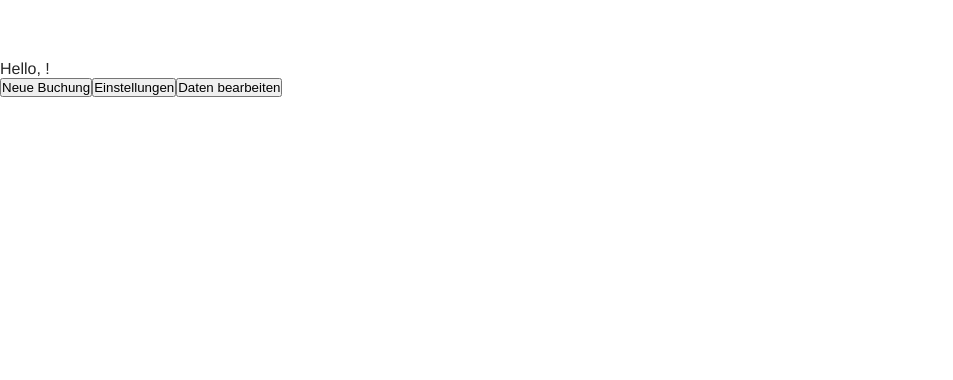
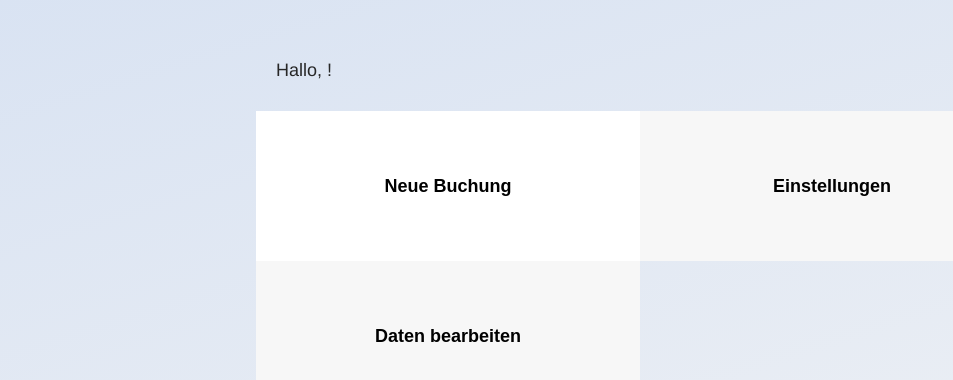
Before and after one commit to samsour/easy-job-export, a Vue app: page /home in a window 1280 px wide. Shown: the top 380 px of the page, without its empty margins (0-953 px from the left). Built offline with nearby package versions, Linux system fonts and the light colour scheme; what v-calendar would draw is missing.

Commit message:
Add global styling

```diff
--- a/src/App.vue
+++ b/src/App.vue
@@ -22,6 +22,23 @@ export default {
   -webkit-font-smoothing: antialiased;
   -moz-osx-font-smoothing: grayscale;
   color: #272727;
-  margin-top: 60px;
+  padding-top: 60px;
+  min-height: 100vh;
+  background: linear-gradient(to bottom right, rgba(rgb(133, 167, 220), 0.38), rgba(#E5E5E5, 0.38));
+  background-size: 200%;
+  background-position: 100%;
+  animation: background-animation infinite 15s;
+}
+
+@keyframes background-animation {
+    0% {
+        background-position: 0%
+    }
+    50% {
+        background-position: 100%;
+    }
+    100% {
+        background-position: 0%;
+    }
 }
 </style>
--- a/src/views/Home.vue
+++ b/src/views/Home.vue
@@ -1,15 +1,19 @@
 <template>
   <div class="home">
-    <p class="home__greetings">Hello, {{ userName }}!</p>
-    <router-link tag="button" to="/new">
+    <div class="home__header">
+      <p class="home__greetings">Hallo, {{ userName }}!</p>
+    </div>
+    <div class="home__items">
+      <router-link tag="button" to="/new" class="home__item">
         Neue Buchung
       </router-link>
-    <router-link tag="button" to="/settings">
+      <router-link tag="button" to="/settings" class="home__item">
         Einstellungen
       </router-link>
-    <router-link tag="button" to="/manage">
+      <router-link tag="button" to="/manage" class="home__item">
         Daten bearbeiten
       </router-link>
+    </div>
   </div>
 </template>
 
@@ -29,5 +33,39 @@ export default {
 
 <style lang="scss">
 .home {
+  &__header {
+    padding: 0 20px;
+    font-size: 18px;
+    max-width: 768px;
+    margin: 0 auto 30px;
+  }
+
+  &__items {
+    display: flex;
+    flex-wrap: wrap;
+    max-width: 768px;
+    margin: 0 auto;
+  }
+
+  &__item {
+    display: block;
+    flex: 0 1 50%;
+    border: 0;
+    padding: 20px;
+    height: 150px;
+    font-size: 18px;
+    font-weight: bold;
+    background-color: #fff;
+    cursor: pointer;
+    transition: background-color 0.2s ease;
+
+    &:nth-child(4n-2), &:nth-child(4n-1){
+      background-color: #f7f7f7;
+    }
+
+    &:hover {
+      background-color: #bbb;
+    }
+  }
 }
 </style>
--- a/src/views/Settings.vue
+++ b/src/views/Settings.vue
@@ -1,8 +1,10 @@
 <template>
   <div class="settings">
     <h1 class="settings__headline">Settings</h1>
-    <input type="text" v-model="name" placeholder="Name" class="settings__input" />
-    <input type="text" v-model="userId" placeholder="Export value" class="settings__input" />
+    <section class="settings__options">
+      <input type="text" v-model="name" placeholder="Name" class="settings__input" />
+      <input type="text" v-model="userId" placeholder="Export value (User ID)" class="settings__input" />
+    </section>
   </div>
 </template>
 
@@ -31,7 +33,41 @@ export default {
 </script>
 
 <style lang="scss">
-.create-new {
-  &__headline {}
+.settings {
+  &__headline {
+    max-width: 768px;
+    margin: 0 auto 30px;
+  }
+
+  &__options {
+    display: flex;
+    flex-direction: column;
+    max-width: 768px;
+    margin: 0 auto;
+  }
+
+  &__input {
+    font-size: 18px;
+    padding: 10px;
+    border: 0;
+    color: #272727;
+    margin-bottom: 5px;
+  }
+
+  &__button {
+    border: 0;
+    color: #272727;
+    background: transparent;
+    padding: 20px;
+    font-size: 18px;
+    cursor: pointer;
+    display: block;
+    margin: auto;
+
+    &:hover {
+      background: #272727;
+      color: #fff;
+    }
+  }
 }
 </style>
```
Lines whose indentation alone changed are shown as unchanged.
